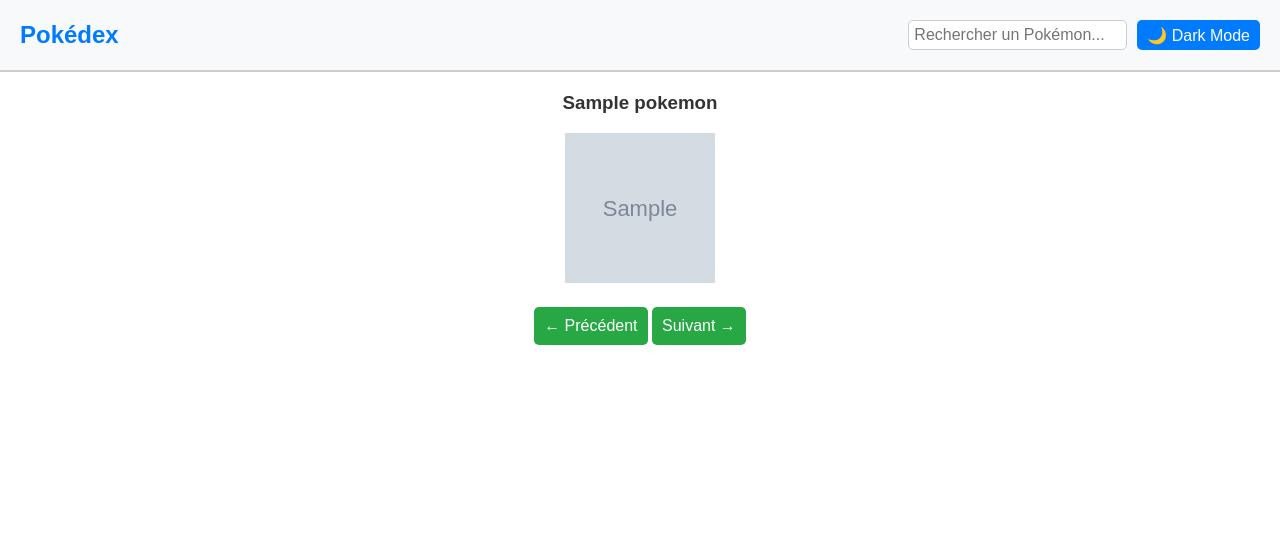
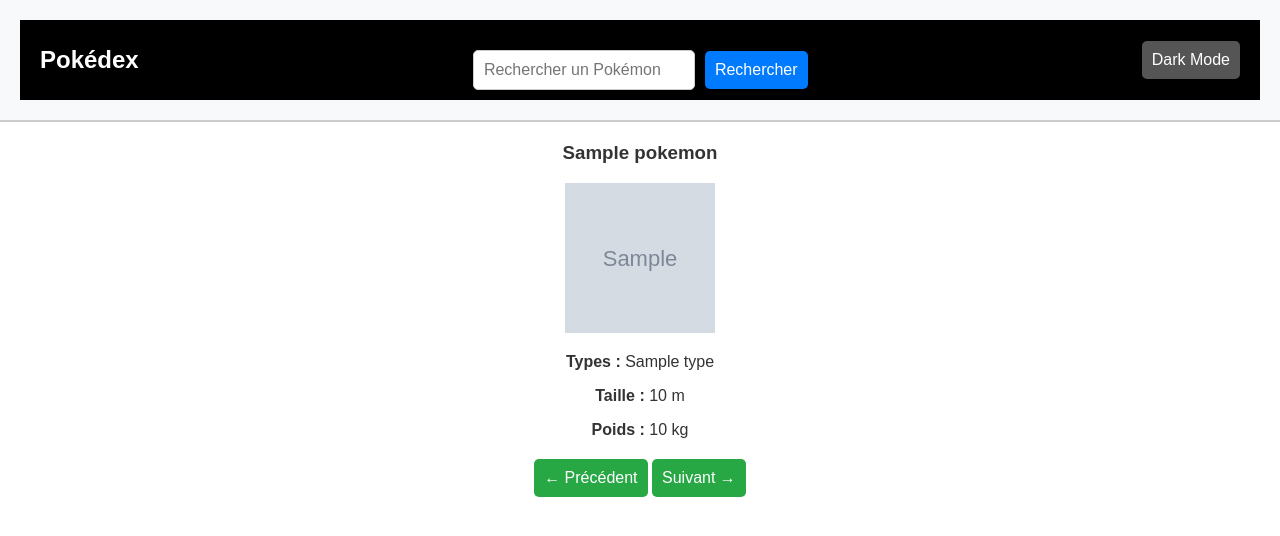
Before and after one commit to misterwhite44/flask-pokedex, a Flask app: template templates/index.html in a window 1280 px wide. Shown: the top 536 px of the page. Run offline with Flask 3, Linux system fonts and the light colour scheme; the template is opened without the code that fills it: most values are stand-ins (such as "Sample title", 1, 10 or a date in 2020); grey boxes marked "Sample" are stand-in pictures.

Commit message:
affichage

```diff
--- a/app.py
+++ b/app.py
@@ -13,9 +13,16 @@
         data = response.json()
         name = data['name']
         image_url = data['sprites']['front_default']  # Image du pokémon
+        types = [t['type']['name'] for t in data['types']]  # Récupérer les types
+        height = data['height'] / 10  # Convertir la taille en mètres
+        weight = data['weight'] / 10  # Convertir le poids en kg
+
         return {
             'name': name,
-            'image_url': image_url
+            'image_url': image_url,
+            'types': types,
+            'height': height,
+            'weight': weight
         }
     return None
 
--- a/templates/index.html
+++ b/templates/index.html
@@ -4,96 +4,50 @@
     <meta charset="UTF-8">
     <meta name="viewport" content="width=device-width, initial-scale=1.0">
     <title>Pokédex</title>
+</head>
 <style>
         body {
         font-family: Arial, sans-serif;
         margin: 0;
         padding: 0;
         background-color: #ffffff;
-            color: #333333;
-            transition: background-color 0.3s, color 0.3s;
+        color: #333;
     }
-
-        /* Header Styles */
     header {
         background-color: #f8f9fa;
         padding: 20px;
         text-align: center;
         border-bottom: 2px solid #ccc;
-            display: flex;
-            justify-content: space-between;
-            align-items: center;
-            position: sticky;
-            top: 0;
-            z-index: 1000;
     }
-
     header a {
         font-size: 24px;
         font-weight: bold;
         text-decoration: none;
         color: #007bff;
     }
-
     header a:hover {
         color: #0056b3;
     }
-
-        .header-buttons {
-            display: flex;
-            gap: 10px;
+    .dark-mode {
+        background-color: #333;
+        color: #f8f9fa;
     }
-
-        /* Search Bar Styles */
-        #search-bar {
-            padding: 5px;
-            font-size: 16px;
-            border: 1px solid #ccc;
-            border-radius: 5px;
-        }
-
-        /* Dark Mode Toggle Button */
-        #dark-mode-toggle {
-            padding: 5px 10px;
-            font-size: 16px;
-            cursor: pointer;
-            background-color: #007bff;
-            color: white;
-            border: none;
-            border-radius: 5px;
-        }
-
-        #dark-mode-toggle:hover {
-            background-color: #0056b3;
-        }
-
-        /* Main Content Styles */
     .pokemon {
         text-align: center;
         margin: 20px;
     }
-
     .pokemon img {
         width: 150px;
         height: 150px;
     }
-
-        .pokemon-small {
-            display: inline-block;
-            margin: 10px;
+    .pokemon-details {
         text-align: center;
+        margin-top: 10px;
     }
-
-        .pokemon-small img {
-            width: 50px;
-            height: 50px;
-        }
-
     .navigation {
         text-align: center;
         margin-top: 20px;
     }
-
     .button-nav {
         padding: 10px;
         font-size: 16px;
@@ -103,72 +57,104 @@
         border: none;
         border-radius: 5px;
     }
-
     .pokedex-container {
         display: none;
         text-align: center;
     }
-
-        /* Dark Mode Styles */
-        body.dark-mode {
-            background-color: #121212;
-            color: #ffffff;
+    .pokemon-small {
+        display: inline-block;
+        margin: 10px;
+        text-align: center;
+    }
+    .pokemon-small img {
+        width: 50px;
+        height: 50px;
+    }
+    .search-container {
+        text-align: center;
+        margin-top: 20px;
+    }
+    .search-container input {
+        padding: 10px;
+        font-size: 16px;
+        width: 200px;
+        margin-right: 10px;
+    }
+    .search-container button {
+        padding: 10px;
+        font-size: 16px;
+        cursor: pointer;
+        background-color: #007bff;
+        color: white;
+        border: none;
+        border-radius: 5px;
     }
 
-        header.dark-mode {
-            background-color: #333333;
-            border-color: #555555;
+    .dark-mode {
+        background-color: #000;
+        color: #f8f9fa;
+    }
+    .dark-mode header {
+        background-color: #333;
+    }
+    .dark-mode input {
+        background-color: #555;
+        color: #f8f9fa;
+    }
+    .dark-mode button {
+        background-color: #007bff;
     }
 
-        #dark-mode-toggle.dark-mode {
-            background-color: #28a745;
-        }
-
-        #dark-mode-toggle.dark-mode:hover {
-            background-color: #1e7e34;
-        }
 </style>
-</head>
 <body>
 
-    <!-- Header Section -->
     <header>
-        <a href="#" id="pokedex-link">Pokédex</a>
-        <div class="header-buttons">
-            <input type="text" id="search-bar" placeholder="Rechercher un Pokémon...">
-            <button id="dark-mode-toggle">🌙 Dark Mode</button>
+        <div style="display: flex; justify-content: space-between; align-items: center; padding: 10px 20px; background-color: #000;">
+            <!-- Logo cliquable -->
+            <a href="#" id="pokedex-link" style="font-size: 24px; font-weight: bold; text-decoration: none; color: #fff;">Pokédex</a>
+
+            <!-- Barre de recherche -->
+            <div class="search-container" style="display: flex; align-items: center;">
+                <input type="text" id="search-input" placeholder="Rechercher un Pokémon" style="padding: 10px; font-size: 16px; margin-right: 10px; border: 1px solid #ccc; border-radius: 5px;">
+                <button id="search-button" style="padding: 10px; font-size: 16px; cursor: pointer; background-color: #007bff; color: white; border: none; border-radius: 5px;">Rechercher</button>
+            </div>
+
+            <!-- Bouton Dark Mode -->
+            <button id="dark-mode-toggle" style="padding: 10px; font-size: 16px; cursor: pointer; background-color: #555; color: white; border: none; border-radius: 5px;">Dark Mode</button>
         </div>
     </header>
 
-    <!-- Pokémon View -->
+
     <div id="pokemon-container">
         {% if pokemons %}
             <div class="pokemon" id="pokemon-0">
                 <h3>{{ pokemons[0].name.capitalize() }}</h3>
                 <img src="{{ pokemons[0].image_url }}" alt="{{ pokemons[0].name }}">
+                <div class="pokemon-details">
+                    <p><strong>Types :</strong> {{ pokemons[0].types | join(', ') }}</p>
+                    <p><strong>Taille :</strong> {{ pokemons[0].height }} m</p>
+                    <p><strong>Poids :</strong> {{ pokemons[0].weight }} kg</p>
+                </div>
             </div>
         {% endif %}
     </div>
 
-    <!-- Navigation Buttons -->
     <div class="navigation">
         <button class="button-nav" id="prev">← Précédent</button>
         <button class="button-nav" id="next">Suivant →</button>
     </div>
 
-    <!-- Pokédex Container -->
     <div id="pokedex-container" class="pokedex-container">
         <h2>Tous les Pokémons</h2>
         <div id="pokedex"></div>
         <button class="button-nav" id="back-to-view">Retour</button>
     </div>
 
-    <!-- JavaScript Section -->
     <script>
         let pokemons = {{ pokemons | tojson }};
         let currentIndex = 0;
 
-        // Fonction pour afficher un Pokémon individuel
+        // Fonction pour mettre à jour l'affichage du Pokémon
         const updatePokemon = (index) => {
             const pokemon = pokemons[index];
             const container = document.getElementById('pokemon-container');
@@ -176,11 +162,16 @@
                 <div class="pokemon">
                     <h3>${pokemon.name.charAt(0).toUpperCase() + pokemon.name.slice(1)}</h3>
                     <img src="${pokemon.image_url}" alt="${pokemon.name}">
+                    <div class="pokemon-details">
+                        <p><strong>Types :</strong> ${pokemon.types.join(', ')}</p>
+                        <p><strong>Taille :</strong> ${pokemon.height} m</p>
+                        <p><strong>Poids :</strong> ${pokemon.weight} kg</p>
+                    </div>
                 </div>
             `;
         };
 
-        // Gestion des boutons de navigation
+        // Navigation des Pokémons
         document.getElementById('next').addEventListener('click', () => {
             if (currentIndex < pokemons.length - 1) {
                 currentIndex++;
@@ -195,12 +186,12 @@
             }
         });
 
-        // Afficher tout le pokédex avec des vignettes
+        // Afficher le Pokédex avec des vignettes
         document.getElementById('pokedex-link').addEventListener('click', (event) => {
             event.preventDefault();
             const pokedexContainer = document.getElementById('pokedex-container');
             const pokedex = document.getElementById('pokedex');
-            pokedex.innerHTML = '';  // Réinitialiser la liste des pokémons
+            pokedex.innerHTML = '';
 
             pokemons.forEach(pokemon => {
                 const pokemonDiv = document.createElement('div');
@@ -212,24 +203,33 @@
                 pokedex.appendChild(pokemonDiv);
             });
 
-            document.getElementById('pokemon-container').style.display = 'none';  // Cacher la vue individuelle
-            pokedexContainer.style.display = 'block';  // Afficher le pokédex
+            document.getElementById('pokemon-container').style.display = 'none';
+            pokedexContainer.style.display = 'block';
         });
 
         // Retour à la vue individuelle
         document.getElementById('back-to-view').addEventListener('click', () => {
-            document.getElementById('pokemon-container').style.display = 'block';  // Afficher la vue individuelle
-            document.getElementById('pokedex-container').style.display = 'none';  // Cacher le pokédex
+            document.getElementById('pokemon-container').style.display = 'block';
+            document.getElementById('pokedex-container').style.display = 'none';
         });
 
-        // Activer le mode sombre
-        const toggleDarkMode = () => {
+        // Recherche de Pokémon
+        document.getElementById('search-button').addEventListener('click', () => {
+            const searchValue = document.getElementById('search-input').value.toLowerCase();
+            const foundPokemon = pokemons.find(p => p.name.toLowerCase() === searchValue);
+            if (foundPokemon) {
+                currentIndex = pokemons.indexOf(foundPokemon);
+                updatePokemon(currentIndex);
+            } else {
+                alert('Pokémon non trouvé !');
+            }
+        });
+
+        // Dark Mode Toggle
+        document.getElementById('dark-mode-toggle').addEventListener('click', () => {
         document.body.classList.toggle('dark-mode');
-            document.querySelector('header').classList.toggle('dark-mode');
-            document.getElementById('dark-mode-toggle').classList.toggle('dark-mode');
-        };
+        });
 
-        document.getElementById('dark-mode-toggle').addEventListener('click', toggleDarkMode);
     </script>
 
 </body>
```
Also changed, not shown: templates/style.css (added). Lines whose indentation alone changed are shown as unchanged.
